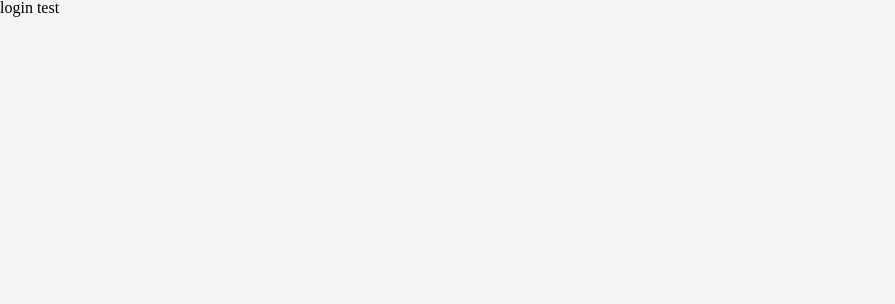
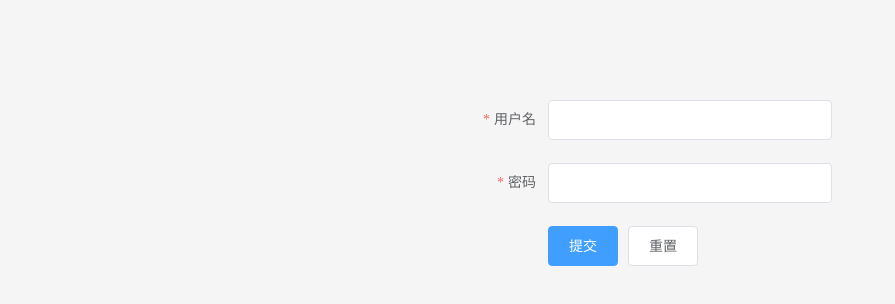
Before and after one commit to JenniferZh/questionfrontend, a Vue app: page /#/login in a window 1280 px wide. Shown: the top 304 px of the page, without its empty margins (0-895 px from the left). Built offline with nearby package versions, Linux system fonts and the light colour scheme.

Commit message:
[feature] 前台数据验证

```diff
--- a/package.json
+++ b/package.json
@@ -11,7 +11,8 @@
     "element-ui": "^2.4.6",
     "jshint": "^2.9.6",
     "vue": "^2.5.17",
-    "vue-router": "^3.0.1"
+    "vue-router": "^3.0.1",
+    "vuex": "^3.0.1"
   },
   "devDependencies": {
     "@vue/cli-plugin-babel": "^3.0.1",
--- a/src/axios.js
+++ b/src/axios.js
@@ -1,4 +1,4 @@
-import axios from 'axios'
+import axios from 'axios';
 
 const instance = axios.create({
   baseURL: 'http://localhost:5000/api/',
@@ -14,5 +14,11 @@ export default {
         scope: data
       }
     })
+  },
+
+  postAddLink(data) {
+    return instance.post('/link/add', data);
   }
+
+
 }
--- a/src/components/HelloWorld.vue
+++ b/src/components/HelloWorld.vue
@@ -13,29 +13,29 @@
     </el-aside>
     <el-main>
 
-      <el-button @click="dialogFormVisible = true" type="primary" icon="el-icon-circle-plus-outline" plain>增加关联</el-button>
+      <el-button @click="addLink" type="primary" icon="el-icon-circle-plus-outline" plain>增加关联</el-button>
       <el-dialog title="新建关联" :visible.sync="dialogFormVisible">
-      <el-form :model="form">
+      <el-form :model="ruleform" :rules="rules" ref="ruleform">
         <el-form-item label="本领域" :label-width="formLabelWidth">
-          <el-select v-model="form.region" disabled>
+          <el-select v-model="ruleform.region" disabled>
           </el-select>
         </el-form-item>
-        <el-form-item label="本领域构件名称" :label-width="formLabelWidth">
-          <el-input v-model="form.name" auto-complete="off"></el-input>
+        <el-form-item label="本领域构件名称" :label-width="formLabelWidth" prop="name">
+          <el-input v-model="ruleform.name" auto-complete="off"></el-input>
         </el-form-item>
-        <el-form-item label="关联领域" :label-width="formLabelWidth">
-          <el-select v-model="form.region2">
-            <el-option v-for="item in scopes" :label="item.name" :value="item.name"></el-option>
+        <el-form-item label="关联领域" :label-width="formLabelWidth" prop="region2">
+          <el-select v-model="ruleform.region2">
+            <el-option v-for="item in scopes" :label="item.name" :value="item.name" :key="item.name"></el-option>
           </el-select>
         </el-form-item>
-        <el-form-item label="关联构件名称" :label-width="formLabelWidth">
-          <el-input v-model="form.name2" auto-complete="off"></el-input>
+        <el-form-item label="关联构件名称" :label-width="formLabelWidth" prop="name2">
+          <el-input v-model="ruleform.name2" auto-complete="off"></el-input>
+        </el-form-item>
+        <el-form-item>
+          <el-button type="primary" @click="submitForm('ruleform')">立即创建</el-button>
+          <el-button @click="dialogFormVisible = false">取消</el-button>
         </el-form-item>
       </el-form>
-      <div slot="footer" class="dialog-footer">
-        <el-button @click="dialogFormVisible = false">取 消</el-button>
-        <el-button type="primary" @click="dialogFormVisible = false">确 定</el-button>
-      </div>
       </el-dialog>
       <Table :tabledata="mdata"></Table>
     </el-main>
@@ -55,18 +55,67 @@ export default {
   },
   methods: {
     updateTable: function(item) {
-      this.form.region = item.name;
+      this.ruleform.region = item.name;
       axiosapi.getTableData(item.name).then(response => (this.mdata = response.data));
+    },
+    addLink: function() {
+      this.dialogFormVisible = true;
+      //clear form
+      this.ruleform.name = '';
+      this.ruleform.name2 = '';
+      this.ruleform.region2 = '';
+    },
+    submitForm: function(formName) {
+      console.log(this.$refs[formName]);
+      this.$refs[formName].validate((valid) => {
+        console.log(valid);
+        if(valid) {
+
+          this.dialogFormVisible = false;
+          let self = this;
+          axiosapi.postAddLink(this.ruleform).then(function(response){
+            if(response.data.code === '200') {
+              self.mdata.push(response.data.body);
+              self.$notify({
+                title: '成功',
+                message: '关联已增加',
+                type: 'success'
+              });
+            } else {
+              self.$notify({
+                title: '失败',
+                message: '输入不和要求',
+                type: 'error'
+              });
+            }
+          }).catch(function(error) {
+            self.$notify({
+              title: '失败',
+              message: '访问出错',
+              type: 'error'
+            });
+          });
+        } else {
+          return false;
+        }
+      });
+
     }
   },
   data() {
     return {
       dialogFormVisible: false,
-      form: {
+      ruleform: {
           name: '',
           name2: '',
           region: '电网工程',
           region2: '',
+      },
+      rules: {
+          name:[{require:true, message:'请输入构件名称', trigger:'submit'},
+          { min: 1, max: 5, message: '长度在 3 到 5 个字符', trigger: 'submit' }],
+          region2:[{require:true, message:'请选择关联领域名称', trigger:'submit'}],
+          name2:[{require:true, message:'请输入关联构件名称', trigger:'submit'}],
       },
       scopes: [
         {
--- a/src/components/Login.vue
+++ b/src/components/Login.vue
@@ -1,13 +1,62 @@
 <template lang="html">
-  <div>login test</div>
+  <div id="login">
+    <el-form :model="ruleForm2" status-icon :rules="rules2" ref="ruleForm2" label-width="100px" class="demo-ruleForm">
+      <el-form-item label="用户名" prop="name">
+        <el-input type="text" v-model="ruleForm2.name" auto-complete="off"></el-input>
+      </el-form-item>
+      <el-form-item label="密码" prop="password">
+        <el-input type="password" v-model="ruleForm2.password" auto-complete="off"></el-input>
+      </el-form-item>
+      <el-form-item>
+        <el-button type="primary" @click="submitForm('ruleForm2')">提交</el-button>
+        <el-button @click="resetForm('ruleForm2')">重置</el-button>
+      </el-form-item>
+    </el-form>
+  </div>
 </template>
 
 <script>
 export default {
   name: 'Login',
+  data() {
+    return {
+      ruleForm2: {
+        name:'',
+        password:''
+      },
+      rules2: {
+        name: [{ required: true, message: '请填写活动形式', trigger: 'blur' }],
+        password:[{ required: true, message: '请填写活动形式', trigger: 'blur' }]
+      }
+    }
+  },
+  methods: {
+      submitForm(formName) {
+        this.$refs[formName].validate((valid) => {
+          if (valid) {
+            alert('submit!');
+          } else {
+            return false;
+          }
+        });
+      },
+      resetForm(formName) {
+        this.$refs[formName].resetFields();
+      }
+  }
 }
 </script>
 
-<style lang="scss">
+<style lang="scss" scoped>
+#login {
+  display: flex;
+  justify-content: center;
+  align-items: center;
+  height:600px;
+  .demo-ruleForm {
+    width:30%;
+    height:400px;
+  }
+}
 
 </style>
--- a/src/components/Table.vue
+++ b/src/components/Table.vue
@@ -55,7 +55,7 @@
           if(row.status === 1 ) return "right-row";
           else return "wrong-row";
       },
-      formatStatus: function(row, column, cellValue) {
+      formatStatus: function(row) {
           var newStatus = row.status == 1? "已确认":"未确认";
           return newStatus
       }
--- a/src/router.js
+++ b/src/router.js
@@ -4,6 +4,10 @@ import HelloWorld from './components/HelloWorld.vue'
 import Login from './components/Login.vue'
 
 Vue.use(Router)
+
+function requireAuth( to, from , next) {
+
+}
 
 export default new Router({
   routes: [
```
Also changed, not shown: 1 other file (tests, documents, lock files or other folders).
